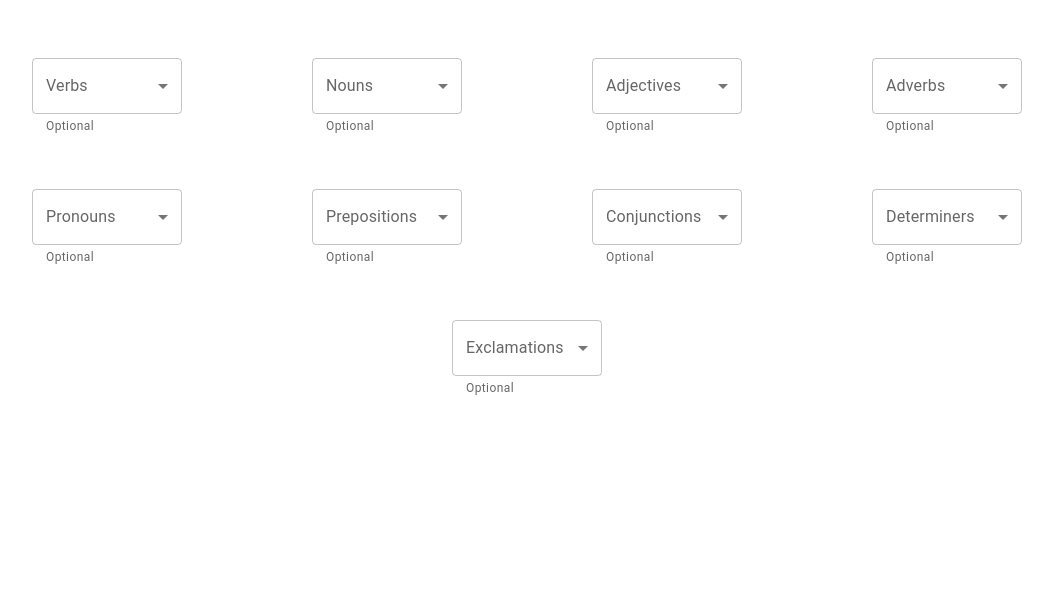
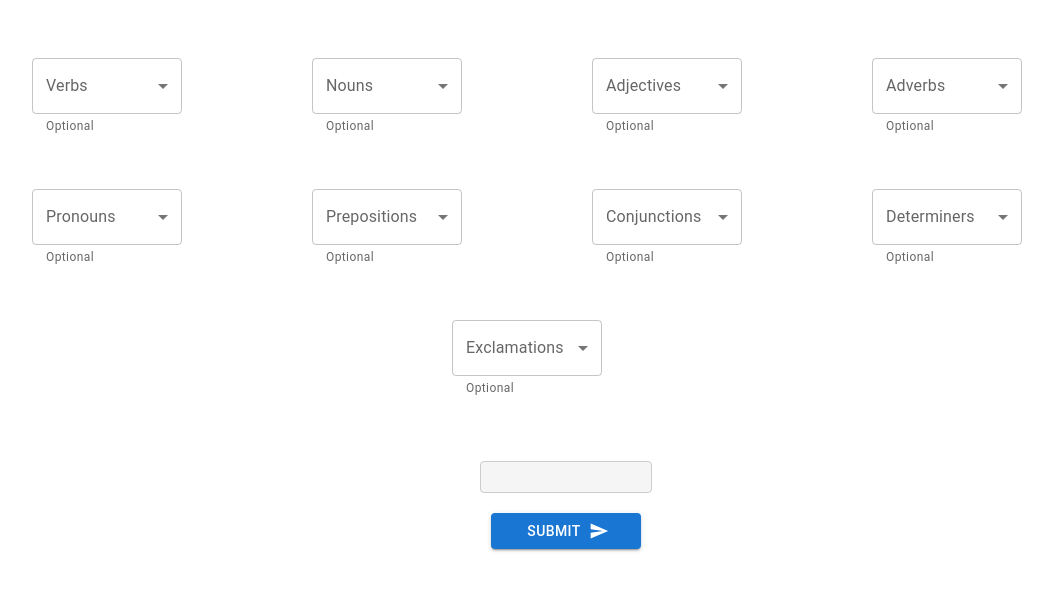
Before and after one commit to ZwangaMukwevho/runinghill-frontend, a Next.js app: page /home in a window 1280 px wide. Shown: the top 590 px of the page, without its empty margins (74-1127 px from the left). Built offline with nearby package versions, Linux system fonts and the light colour scheme.

Commit message:
feature: added submit button

```diff
--- /dev/null
+++ b/components/main/sentenceBox.js
@@ -0,0 +1,23 @@
+import React from "react";
+import Box from "@mui/material/Box";
+
+const SentenceBox = ({ sentence }) => {
+  return (
+    <Box
+      sx={{
+        marginTop: "1rem",
+        fontSize: "1.2rem",
+        border: "1px solid #ccc",
+        padding: "10px",
+        borderRadius: "4px",
+        backgroundColor: "#f5f5f5",
+        width: "150px",
+        height: "10px",
+      }}
+    >
+      {sentence}
+    </Box>
+  );
+};
+
+export default SentenceBox;
--- /dev/null
+++ b/components/main/submitButton.js
@@ -0,0 +1,11 @@
+import React from "react";
+import Button from "@mui/material/Button";
+import SendIcon from "@mui/icons-material/Send";
+
+export default function SubmitButton() {
+  return (
+    <Button variant="contained" endIcon={<SendIcon />} sx={{ width: "150px" }}>
+      Submit
+    </Button>
+  );
+}
--- a/package.json
+++ b/package.json
@@ -8,6 +8,7 @@
   "dependencies": {
     "@emotion/react": "^11.11.0",
     "@emotion/styled": "^11.11.0",
+    "@mui/icons-material": "^5.11.16",
     "@mui/material": "^5.13.2",
     "next": "latest",
     "react": "18.2.0",
--- a/pages/home/home.module.css
+++ b/pages/home/home.module.css
@@ -1,3 +1,11 @@
+.mainContainer{
+    display: flex;
+    flex-direction: column;
+    gap: 20px;
+    align-items: center;
+
+}
+
 .dropdownContainer {
     display: flex;
     flex-wrap: wrap;
--- a/pages/home/index.js
+++ b/pages/home/index.js
@@ -3,6 +3,8 @@ import Dropdown from "../../components/main/dropdown";
 import Layout from "../../components/layout/layout";
 import { ClassNames } from "@emotion/react";
 import classes from "./home.module.css";
+import SentenceBox from "../../components/main/sentenceBox";
+import SubmitButton from "../../components/main/submitButton";
 
 export default function Home2() {
   const labels = [
@@ -44,12 +46,14 @@ export default function Home2() {
     setSentence((prevSentence) => {
       const updatedSentence = [...prevSentence];
       updatedSentence[index] = value;
-      return updatedSentence.filter(Boolean).join(" ");
+      const constructedSentence = updatedSentence.filter(Boolean).join(" ");
+      return constructedSentence.trim();
     });
   };
 
   return (
     <Layout>
+      <div className={classes.mainContainer}>
         <div className={classes.dropdownContainer}>
           {options.map((dropdownOptions, index) => (
             <div className={classes.dropdownItem}>
@@ -62,7 +66,9 @@ export default function Home2() {
               />
             </div>
           ))}
-        <div className="sentence">{sentence}</div>
+        </div>
+        <SentenceBox sentence={sentence} />
+        <SubmitButton />
         <style jsx>{`
           .dropdown-container {
             display: flex;
```
Also changed, not shown: 1 other file (tests, documents, lock files or other folders). Lines whose indentation alone changed are shown as unchanged.
